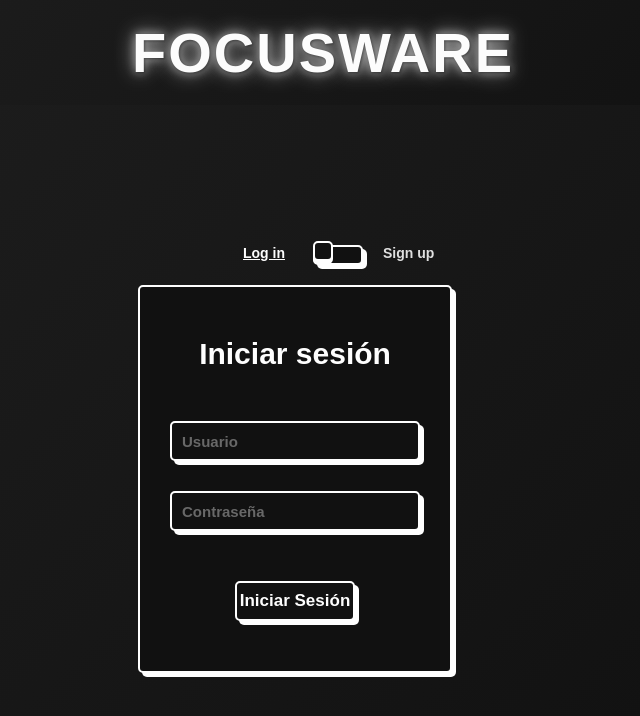
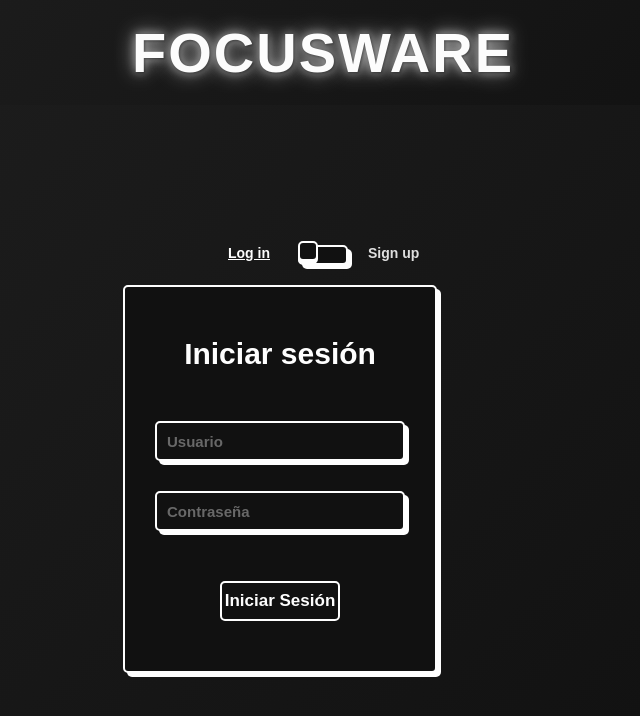
Before and after one commit to CesarGoto1/App, a React (Vite) app: page / in a window 1280 px wide. Shown: the top 716 px of the page, without its empty margins (317-957 px from the left). Built offline with nearby package versions, Linux system fonts and the light colour scheme.

Commit message:
Arreglo Titulo

```diff
--- a/src/index.css
+++ b/src/index.css
@@ -45,7 +45,8 @@ body {
   width: 100%;
   max-width: 500px; /* Aumentar el ancho máximo */
   margin-top: 10px; /* Mover un poco más arriba */
-  margin-left: 30px; /* Mover un poco más a la derecha */
+  margin-left: auto; /* Centrar horizontalmente */
+  margin-right: auto; /* Centrar horizontalmente */
 }
 
 .auth-form-container {
@@ -294,7 +295,7 @@ h2 {
   border-radius: 5px;
   border: 2px solid var(--main-color);
   background-color: var(--bg-color);
-  box-shadow: 4px 4px var(--main-color);
+  box-shadow: 4px 4px var (--main-color);
   font-size: 17px;
   font-weight: 600;
   color: var(--font-color);
```
